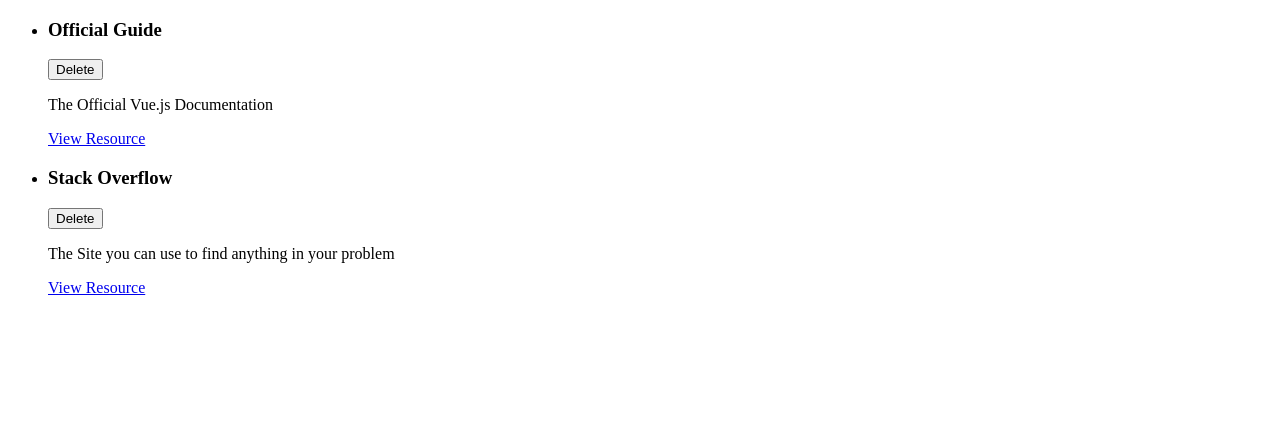
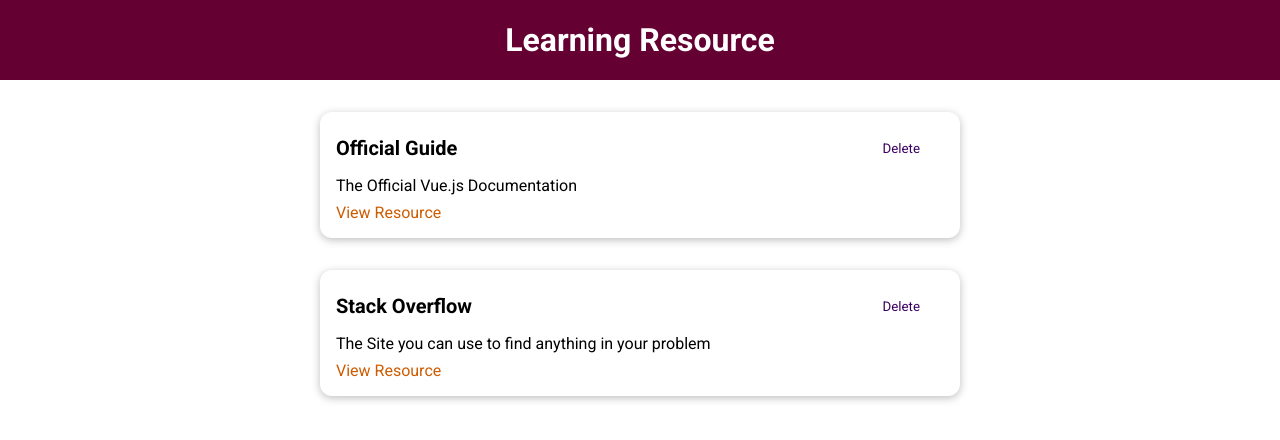
Before and after one commit to wahyualfarisi/vue-learning-resource, a Vue app: page / in a window 1280 px wide. Shown: the top 440 px of the page. Built offline with nearby package versions, Linux system fonts and the light colour scheme.

Commit message:
add base button

```diff
--- a/src/App.vue
+++ b/src/App.vue
@@ -1,20 +1,16 @@
 <template>
-  <ul>
-      <learning-resource
-        v-for="resource in storedResources"
-        :key="resource.id"
-        :title="resource.title"
-        :description="resource.description"
-        :link="resource.link"
-      ></learning-resource>
-  </ul>
+    <the-header />
+    <stored-resource :resources="storedResources"></stored-resource>
 </template>
 
 <script>
-import LearningResource from './components/learning-resource/LearningResource.vue';
+import StoredResource from './components/learning-resource/StoredResource.vue';
+import TheHeader from './components/layout/TheHeader.vue';
+
 export default {
     components: {
-        LearningResource
+        StoredResource,
+        TheHeader
     },
     data(){
         return {
@@ -28,5 +24,17 @@
 </script>
 
 <style>
+@import url('https://fonts.googleapis.com/css2?family=Roboto:wght@400;700&display=swap');
 
+* {
+  box-sizing: border-box;
+}
+
+html {
+  font-family: 'Roboto', sans-serif;
+}
+
+body {
+  margin: 0;
+}
 </style>
--- /dev/null
+++ b/src/components/UI/BaseButton.vue
@@ -0,0 +1,39 @@
+<template>
+    <button :class="mode" :type="type">
+        <slot></slot>
+    </button>
+</template>
+
+<script>
+export default {
+    props: ['mode','type']
+}
+</script>
+
+<style scoped>
+    button {
+        padding: 0.75rem 1.5rem;
+        font-family: inherit;
+        background-color: #3a0061;
+        border: 1px solid #3a0061;
+        color: white;
+        cursor: pointer;
+    }
+
+    button:hover,
+    button:active {
+        background-color: #270041;
+        border-color: #270041;
+    }
+
+    .flat {
+        background-color: transparent;
+        color: #3a0061;
+        border: none;
+    }
+
+    .flat:hover,
+    .flat:active {
+        background-color: #edd2ff;
+    }
+</style>
--- /dev/null
+++ b/src/components/UI/BaseCard.vue
@@ -0,0 +1,16 @@
+<template>
+    <div>
+        <slot></slot>
+    </div>
+</template>
+
+
+<style scoped>
+div {
+  border-radius: 12px;
+  box-shadow: 0 2px 8px rgba(0, 0, 0, 0.26);
+  padding: 1rem;
+  margin: 2rem auto;
+  max-width: 40rem;
+}
+</style>
--- /dev/null
+++ b/src/components/layout/TheHeader.vue
@@ -0,0 +1,21 @@
+<template>
+  <header>
+      <h1>Learning Resource</h1>
+  </header>
+</template>
+
+<style scoped>
+header {
+  width: 100%;
+  height: 5rem;
+  background-color: #640032;
+  display: flex;
+  justify-content: center;
+  align-items: center;
+}
+
+header h1 {
+  color: white;
+  margin: 0;
+}
+</style>
--- a/src/components/learning-resource/LearningResource.vue
+++ b/src/components/learning-resource/LearningResource.vue
@@ -1,15 +1,15 @@
 <template>
   <li>
-      <div>
+      <base-card>
         <header>
             <h3>{{ title }}</h3>
-              <button>Delete</button>
+            <base-button type="button" mode="flat">Delete</base-button>
         </header>
-      </div>
         <p>{{ description }}</p>
         <nav>
             <a :href="link">View Resource</a>
         </nav>
+      </base-card>
   </li>
 </template>
 
@@ -32,6 +32,34 @@
 }
 </script>
 
-<style>
+<style scoped>
+li {
+  margin: auto;
+  max-width: 40rem;
+}
 
+header {
+  display: flex;
+  justify-content: space-between;
+  align-items: center;
+}
+
+h3 {
+  font-size: 1.25rem;
+  margin: 0.5rem 0;
+}
+
+p {
+  margin: 0.5rem 0;
+}
+
+a {
+  text-decoration: none;
+  color: #ce5c00;
+}
+
+a:hover,
+a:active {
+  color: #c89300;
+}
 </style>
--- /dev/null
+++ b/src/components/learning-resource/StoredResource.vue
@@ -0,0 +1,31 @@
+<template>
+   <ul>
+      <learning-resource
+        v-for="resource in resources"
+        :key="resource.id"
+        :title="resource.title"
+        :description="resource.description"
+        :link="resource.link"
+      ></learning-resource>
+  </ul>
+</template>
+
+<script>
+import LearningResource from './LearningResource.vue';
+export default {
+    components: {
+      LearningResource
+    },
+    props: ['resources']
+}
+</script>
+
+<style scoped>
+ul {
+  list-style: none;
+  margin: 0;
+  padding: 0;
+  margin: auto;
+  max-width: 40rem;
+}
+</style>
```
Also changed, not shown: src/main.js (+8 -1 lines). Lines whose indentation alone changed are shown as unchanged.
